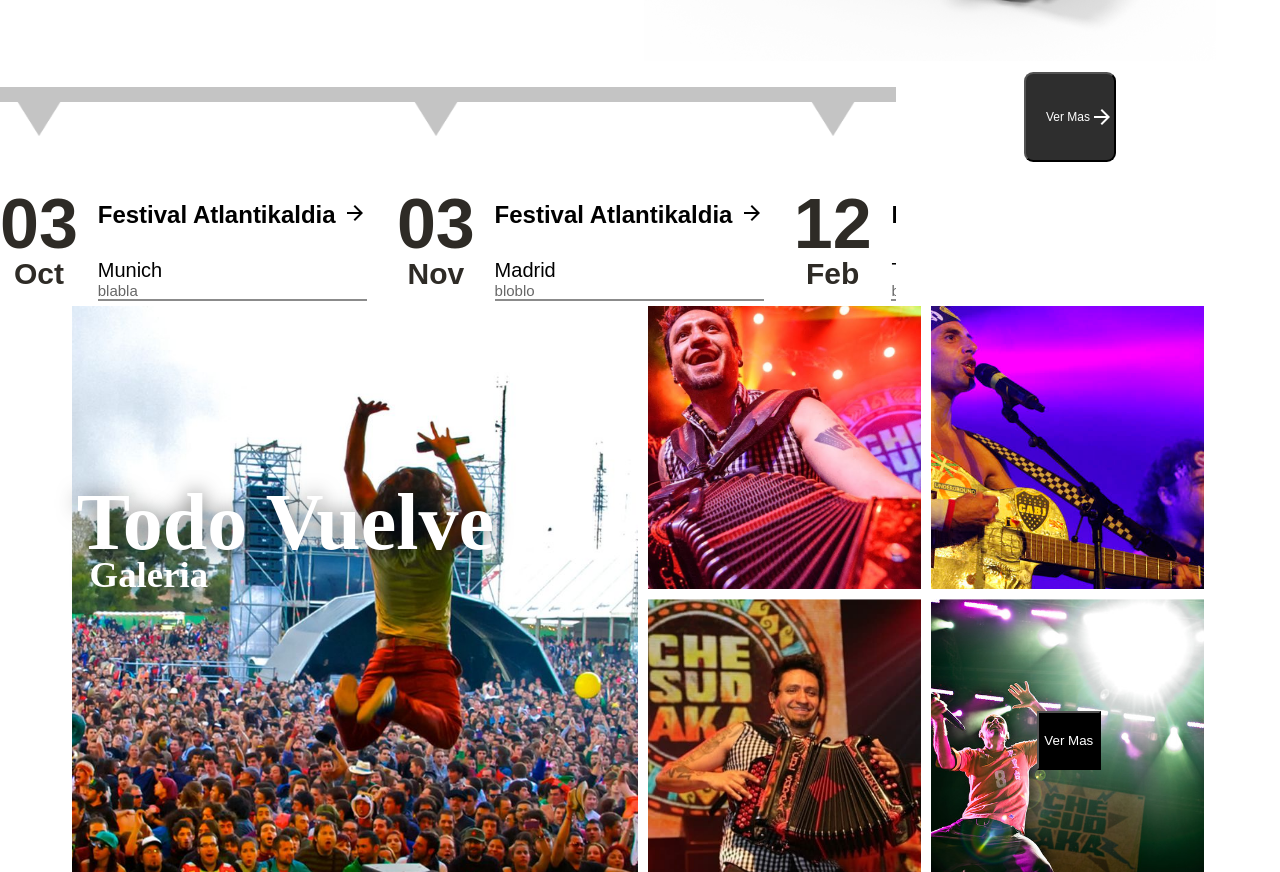
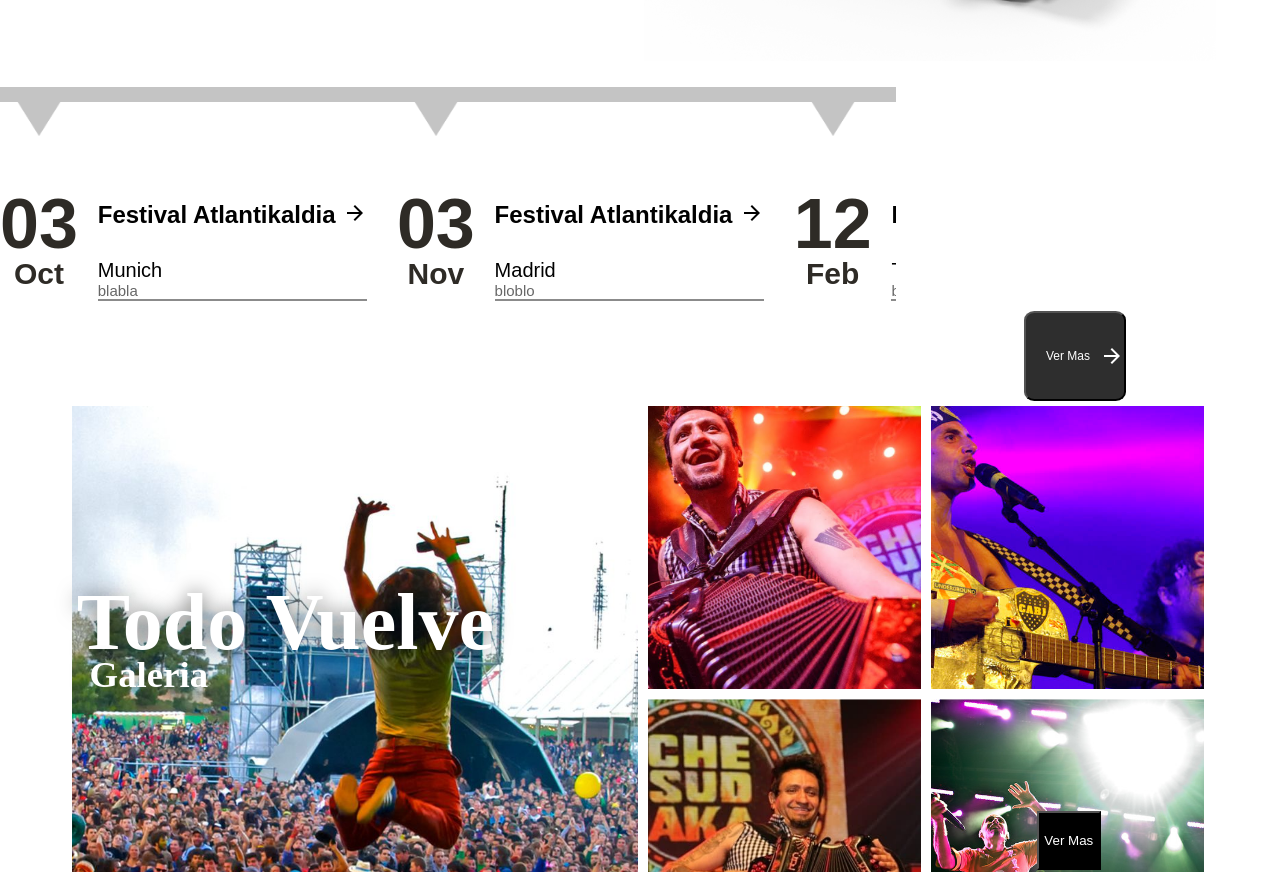
Before and after one commit to cpinillam/ch-sud-v01, a website: page public/index.html in a window 1280 px wide. Shown: the part 1248-2120 px from the top of the page. Drawn offline with Linux system fonts and the light colour scheme; no server answers; animation ran at ten frames a second.

Commit message:
tourSection9

```diff
--- a/public/css/tour-style.css
+++ b/public/css/tour-style.css
@@ -217,9 +217,10 @@ color: #2E2B26;
 .tour--concerts-button{
 
     display: flex;
-    position: absolute;
-    left:80%;
-    top:165%;
+    position: relative;
+    width: 8%;
+    margin-left: 80%;
+    margin-top: 10px;
 
 }
 
```
